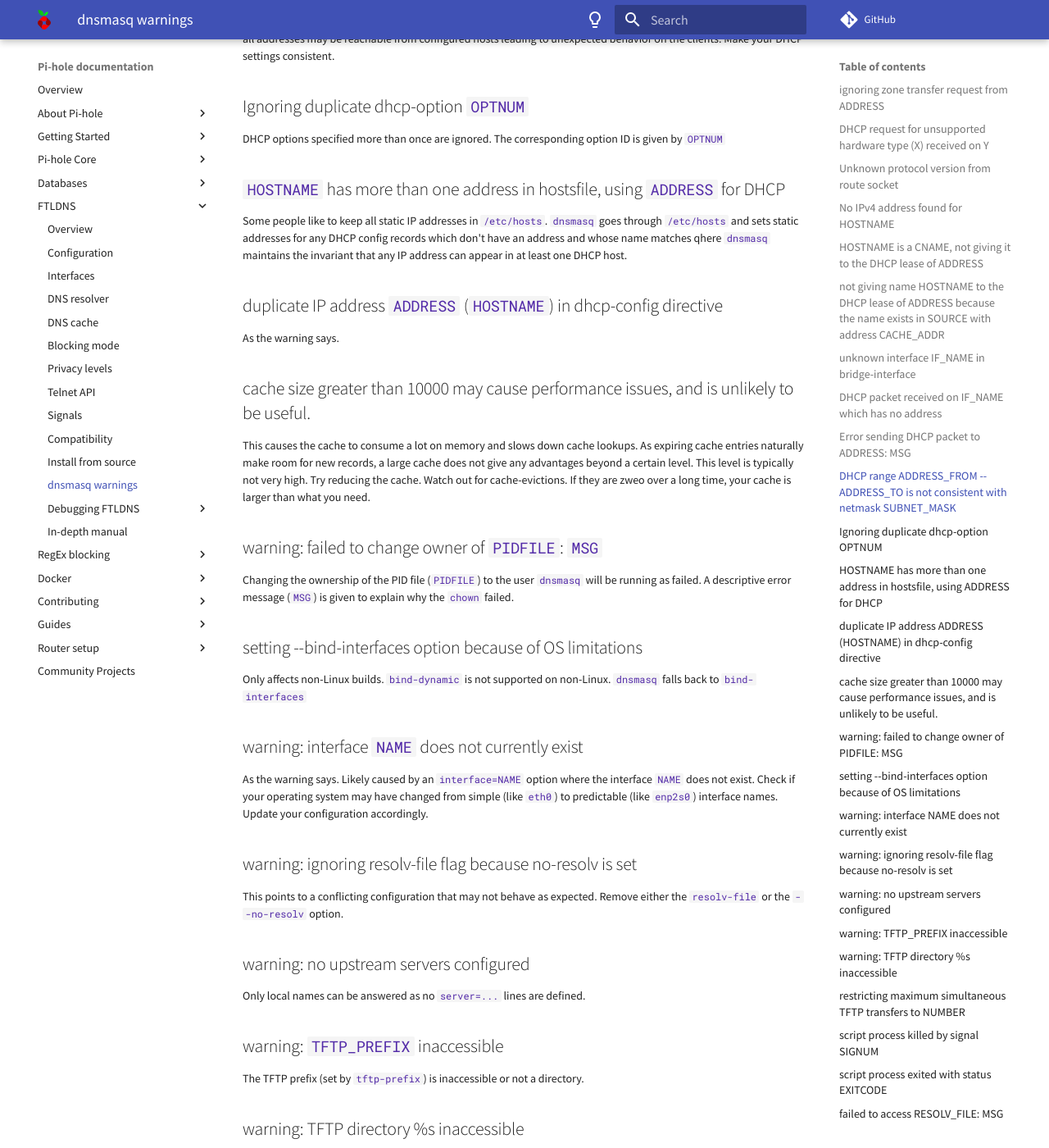
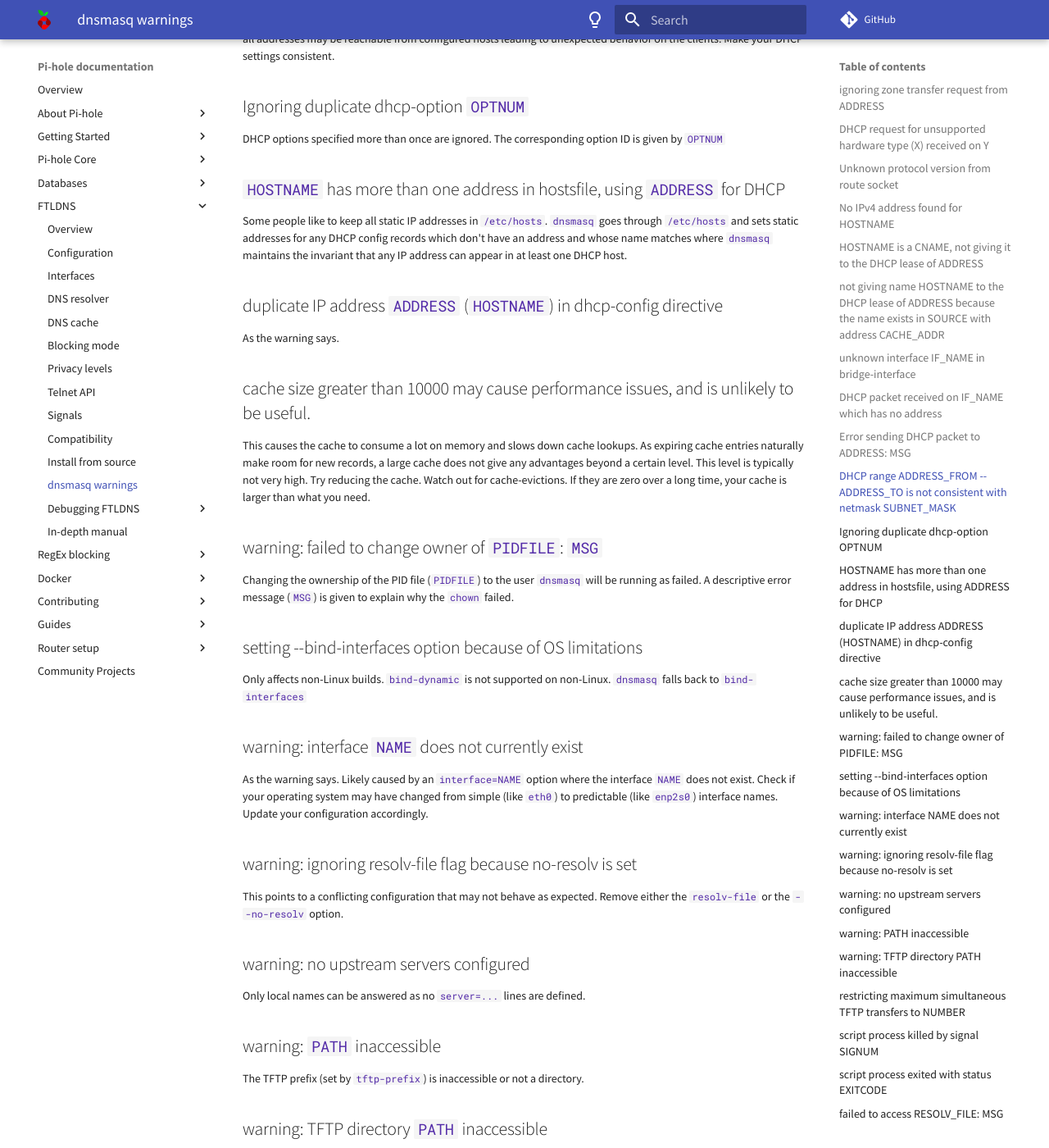
Before and after one commit to pi-hole/docs, an MkDocs documentation site: the page built from docs/ftldns/dnsmasq_warn.md, in a window 1280 px wide and 1400 px high, scrolled down 1347 px. Shown: the whole window at 82% size. Built offline with MkDocs 1.6.1 and Material for MkDocs 9.7.7, drawn with Linux system fonts in a browser that asks for light colours; comment, search, counter and statistics services are not loaded; some of the changed text lies outside the part shown.

Commit message:
Review comments
Signed-off-by: DL6ER <dl6er@dl6er.de>

```diff
--- a/docs/ftldns/dnsmasq_warn.md
+++ b/docs/ftldns/dnsmasq_warn.md
@@ -48,7 +48,7 @@
 
 ## `HOSTNAME` has more than one address in hostsfile, using `ADDRESS` for DHCP
 
-Some people like to keep all static IP addresses in `/etc/hosts`. `dnsmasq` goes through `/etc/hosts` and sets static addresses for any DHCP config records which don't have an address and whose name matches qhere `dnsmasq` maintains the invariant that any IP address can appear in at least one DHCP host.
+Some people like to keep all static IP addresses in `/etc/hosts`. `dnsmasq` goes through `/etc/hosts` and sets static addresses for any DHCP config records which don't have an address and whose name matches where `dnsmasq` maintains the invariant that any IP address can appear in at least one DHCP host.
 
 ## duplicate IP address `ADDRESS` (`HOSTNAME`) in dhcp-config directive
 
@@ -56,7 +56,7 @@
 
 ## cache size greater than 10000 may cause performance issues, and is unlikely to be useful.
 
-This causes the cache to consume a lot on memory and slows down cache lookups. As expiring cache entries naturally make room for new records, a large cache does not give any advantages beyond a certain level. This level is typically not very high. Try reducing the cache. Watch out for cache-evictions. If they are zweo over a long time, your cache is larger than what you need.
+This causes the cache to consume a lot on memory and slows down cache lookups. As expiring cache entries naturally make room for new records, a large cache does not give any advantages beyond a certain level. This level is typically not very high. Try reducing the cache. Watch out for cache-evictions. If they are zero over a long time, your cache is larger than what you need.
 
 ## warning: failed to change owner of `PIDFILE`: `MSG`
 
@@ -78,11 +78,11 @@
 
 Only local names can be answered as no `server=...` lines are defined.
 
-## warning: `TFTP_PREFIX` inaccessible
+## warning: `PATH` inaccessible
 
 The TFTP prefix (set by `tftp-prefix`) is inaccessible or not a directory.
 
-## warning: TFTP directory %s inaccessible
+## warning: TFTP directory `PATH` inaccessible
 
 One of the defined TFTP prefix (comma-separated arguments of `tftp-prefix`) is inaccessible or not a directory.
 
@@ -124,7 +124,7 @@
 
 ## reducing DNS packet size for nameserver `ADDRESS` to `SAFE_PKTSZ`
 
-When receiving anwers from upstream only with a smaller maximum DNS packet size, `dnsmasq` remembers this decision and makes it permanent in the current session.
+When receiving answers from upstream only with a smaller maximum DNS packet size, `dnsmasq` remembers this decision and makes it permanent in the current session.
 
 ## Ignoring query from non-local network
 
@@ -220,7 +220,7 @@
 
 ## cannot send RFC3925 option: too many options for enterprise number `NUMBER`
 
-A maximum packet length of 250 bytes has to be ensured for `dhcp-option = vi-encap:13,17,.......` configurations.
+A maximum packet length of 250 bytes has to be ensured for `dhcp-option = vi-encap:13,17,...` configurations.
 
 ## no address range available for DHCPv6 request from relay at `ADDRESS`
 
```
Also changed, not shown: other parts of docs/ftldns/dnsmasq_warn.md (+1 -1 lines).
